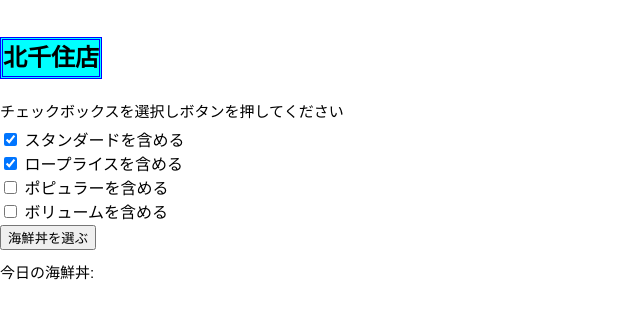
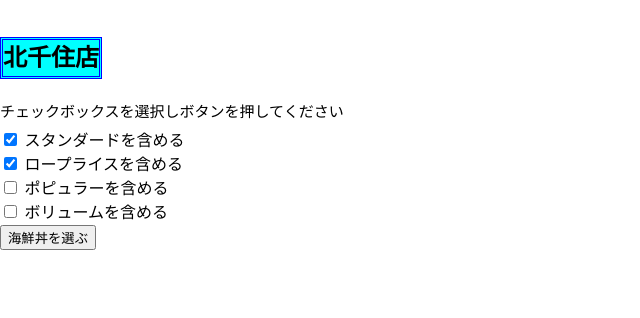
Before and after one commit to Sekirei8428/UODON-KUJI, a plain HTML site: page index.html in a window 1280 px wide. Shown: the part 64-382 px from the top of the page, without its empty margins (0-640 px from the left). Drawn offline with Linux system fonts and the light colour scheme.

Commit message:
Update index.html

```diff
--- a/index.html
+++ b/index.html
@@ -25,7 +25,7 @@
     </label>
     <br>
     <button id="generateButton">海鮮丼を選ぶ</button>
-    <p>今日の海鮮丼:<span id="randomFishDon"></span></p>
+
     <p id="menuName"></p>
     <script src="script.js"></script>
 </body>
```
